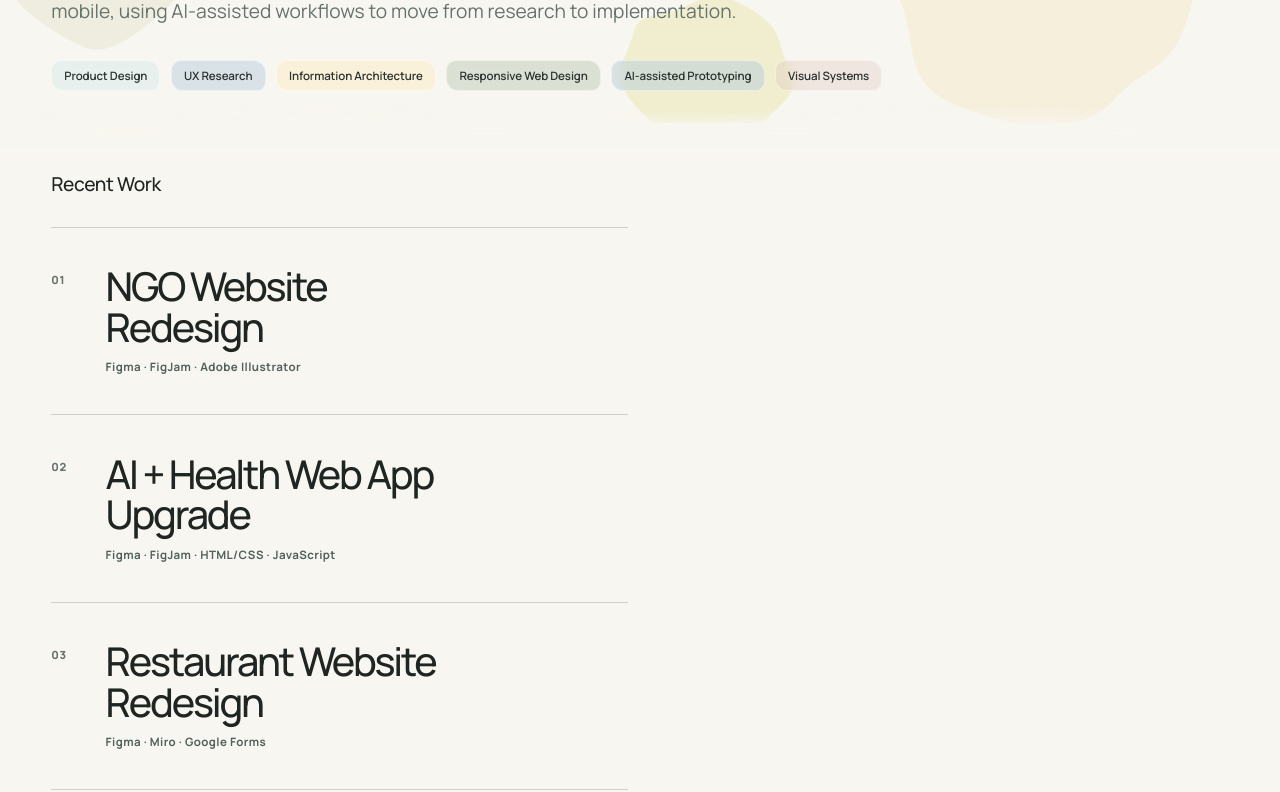
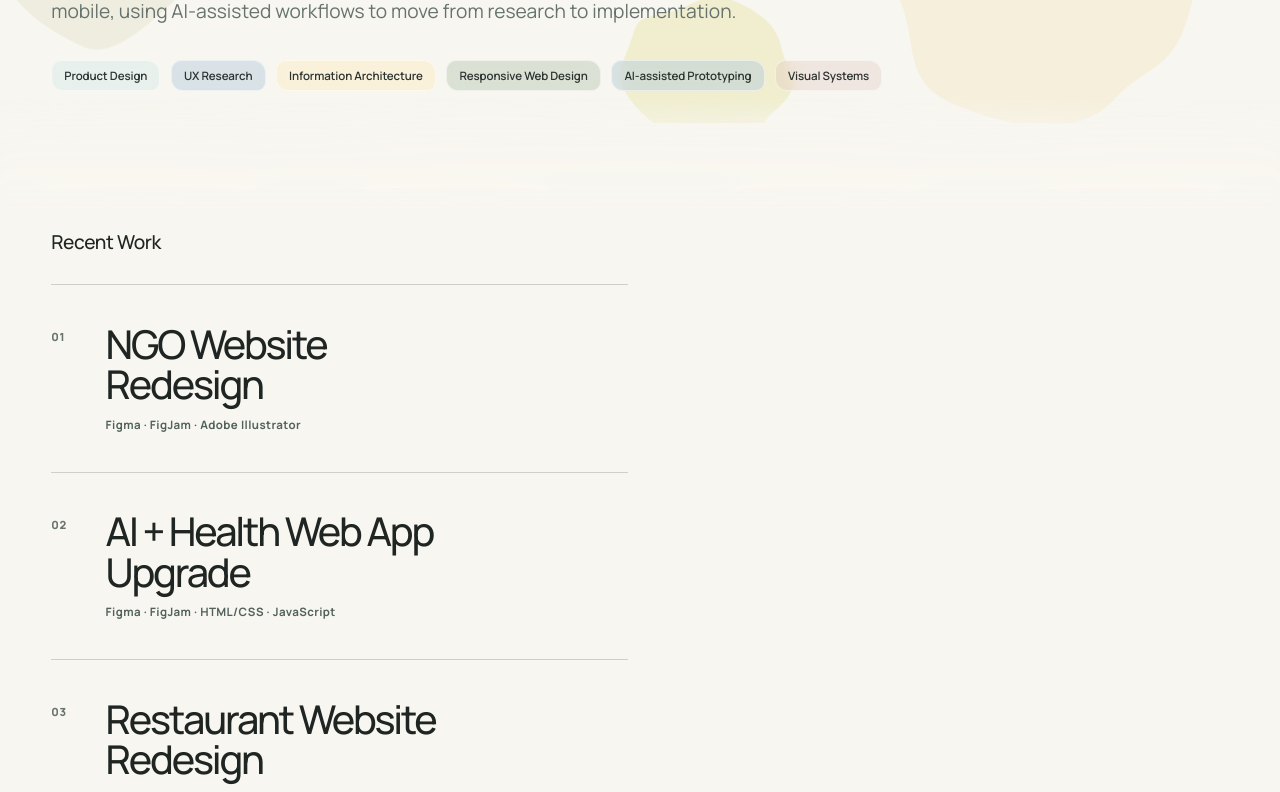
Before and after one commit to ShuyueGe/shuyuege.github.io, a React (Vite) app: page /#/ in a window 1280 px wide. Shown: the part 429-1221 px from the top of the page. Built offline with nearby package versions, Linux system fonts and the light colour scheme.

Commit message:
Refine homepage watercolor transition

```diff
--- a/src/styles.css
+++ b/src/styles.css
@@ -2884,32 +2884,37 @@ p {
 .home-page .projects-section--editorial {
   --projects-transition-mask:
     radial-gradient(
-      ellipse 30% 82% at 1% 104%,
-      #000 55%,
+      ellipse 32% 116% at 0% 112%,
+      #000 26%,
+      rgb(0 0 0 / 0.68) 58%,
       transparent 100%
     ),
     radial-gradient(
-      ellipse 34% 108% at 26% 116%,
-      #000 57%,
+      ellipse 36% 142% at 25% 124%,
+      #000 28%,
+      rgb(0 0 0 / 0.66) 59%,
       transparent 100%
     ),
     radial-gradient(
-      ellipse 31% 88% at 50% 103%,
-      #000 54%,
+      ellipse 33% 122% at 50% 111%,
+      #000 25%,
+      rgb(0 0 0 / 0.7) 57%,
       transparent 100%
     ),
     radial-gradient(
-      ellipse 35% 112% at 75% 118%,
-      #000 58%,
+      ellipse 37% 146% at 76% 126%,
+      #000 29%,
+      rgb(0 0 0 / 0.65) 60%,
       transparent 100%
     ),
     radial-gradient(
-      ellipse 30% 86% at 100% 104%,
-      #000 55%,
+      ellipse 32% 120% at 100% 113%,
+      #000 26%,
+      rgb(0 0 0 / 0.68) 58%,
       transparent 100%
     );
   overflow: visible;
-  padding-top: clamp(2.25rem, 3.5vw, 3rem);
+  padding-top: clamp(5.75rem, 8vw, 6.75rem);
   background: var(--projects-active-color);
   transition: background-color 420ms ease;
 }
@@ -2925,10 +2930,10 @@ p {
   z-index: 0;
   display: block;
   width: calc(100vw + 3rem);
-  height: 4rem;
+  height: 6.8rem;
   background: var(--projects-active-color);
   content: "";
-  filter: blur(9px);
+  filter: blur(14px);
   overflow: visible;
   pointer-events: none;
   transform: translateX(-50%);
@@ -2951,8 +2956,8 @@ p {
 @media (max-width: 600px) {
   .home-page .projects-section--editorial::before {
     top: -1.25rem;
-    height: 3rem;
-    filter: blur(7px);
+    height: 5.1rem;
+    filter: blur(10px);
   }
 }
 
@@ -2962,7 +2967,7 @@ p {
 
 @media (max-width: 600px) {
   .home-page .projects-section--editorial {
-    padding-top: 2rem;
+    padding-top: 4.6rem;
   }
 
   .home-page .projects-section--editorial .projects-section__intro {
```
